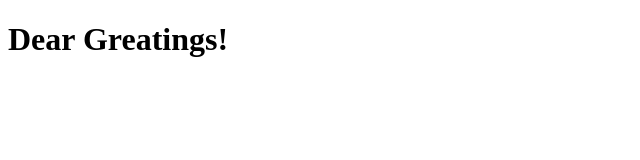
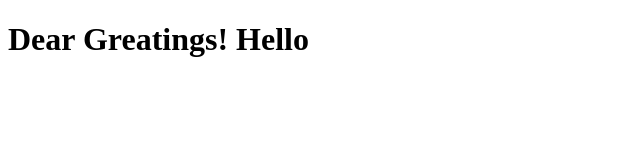
Before and after one commit to sewalewsetotaw/FE-Journey, a plain HTML site: page About.html in a window 1280 px wide. Shown: the whole page, without its empty margins (0-640 px from the left). Drawn offline with Linux system fonts and the light colour scheme.

Commit message:
Adding hello

```diff
--- a/About.html
+++ b/About.html
@@ -6,6 +6,6 @@
     <title>Document</title>
 </head>
 <body>
-    <h1>Dear Greatings!</h1>
+    <h1>Dear Greatings! Hello</h1>
 </body>
 </html>
```
